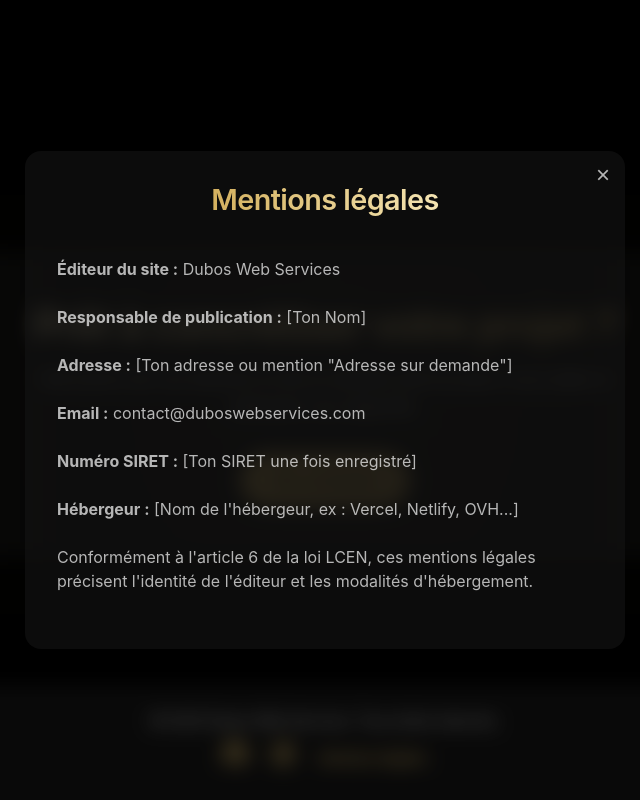
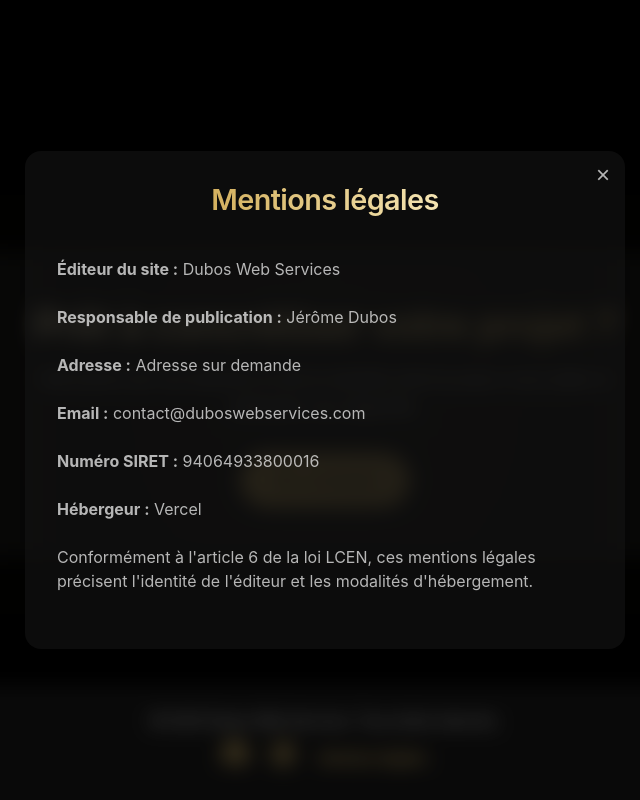
Before and after one commit to Jerome-Dubos/portfolio, a React (Vite) app: page / in a window 1280 px wide. Both pictures are taken after a click on the button "Mentions légales". Shown: the part 3375-4175 px from the top of the page, without its empty margins (315-955 px from the left). Built offline with nearby package versions, Linux system fonts and the light colour scheme.

Commit message:
LegalModal validé, informations a modifier

```diff
--- a/src/components/LegalModal/LegalModal.css
+++ b/src/components/LegalModal/LegalModal.css
@@ -4,8 +4,8 @@
     left: 0;
     width: 100%;
     height: 100%;
-    background: rgba(0, 0, 0, 0.4); /* Réduction de l'opacité */
-    backdrop-filter: blur(10px); /* Effet verre */
+    background: rgba(0, 0, 0, 0.4);
+    backdrop-filter: blur(10px);
     display: flex;
     justify-content: center;
     align-items: center;
@@ -13,8 +13,8 @@
   }
 
   .legal-modal {
-    background: rgba(20, 20, 20, 0.6); /* Transparence ajustée */
-    backdrop-filter: blur(20px); /* Effet verre plus marqué */
+    background: rgba(20, 20, 20, 0.6);
+    backdrop-filter: blur(20px);
     border-radius: var(--radius-lg);
     box-shadow: var(--shadow-lg);
     padding: var(--spacing-xl);
--- a/src/components/LegalModal/LegalModal.jsx
+++ b/src/components/LegalModal/LegalModal.jsx
@@ -26,11 +26,11 @@
             <h2 className="legal-title">Mentions légales</h2>
             <div className="legal-content">
               <p><strong>Éditeur du site :</strong> Dubos Web Services</p>
-              <p><strong>Responsable de publication :</strong> [Ton Nom]</p>
-              <p><strong>Adresse :</strong> [Ton adresse ou mention "Adresse sur demande"]</p>
+              <p><strong>Responsable de publication :</strong> Jérôme Dubos</p>
+              <p><strong>Adresse :</strong> Adresse sur demande</p>
               <p><strong>Email :</strong> contact@duboswebservices.com</p>
-              <p><strong>Numéro SIRET :</strong> [Ton SIRET une fois enregistré]</p>
-              <p><strong>Hébergeur :</strong> [Nom de l'hébergeur, ex : Vercel, Netlify, OVH...]</p>
+              <p><strong>Numéro SIRET :</strong> 94064933800016</p>
+              <p><strong>Hébergeur :</strong> Vercel</p>
               <p>
                 Conformément à l'article 6 de la loi LCEN, ces mentions légales
                 précisent l'identité de l'éditeur et les modalités d'hébergement.
```
